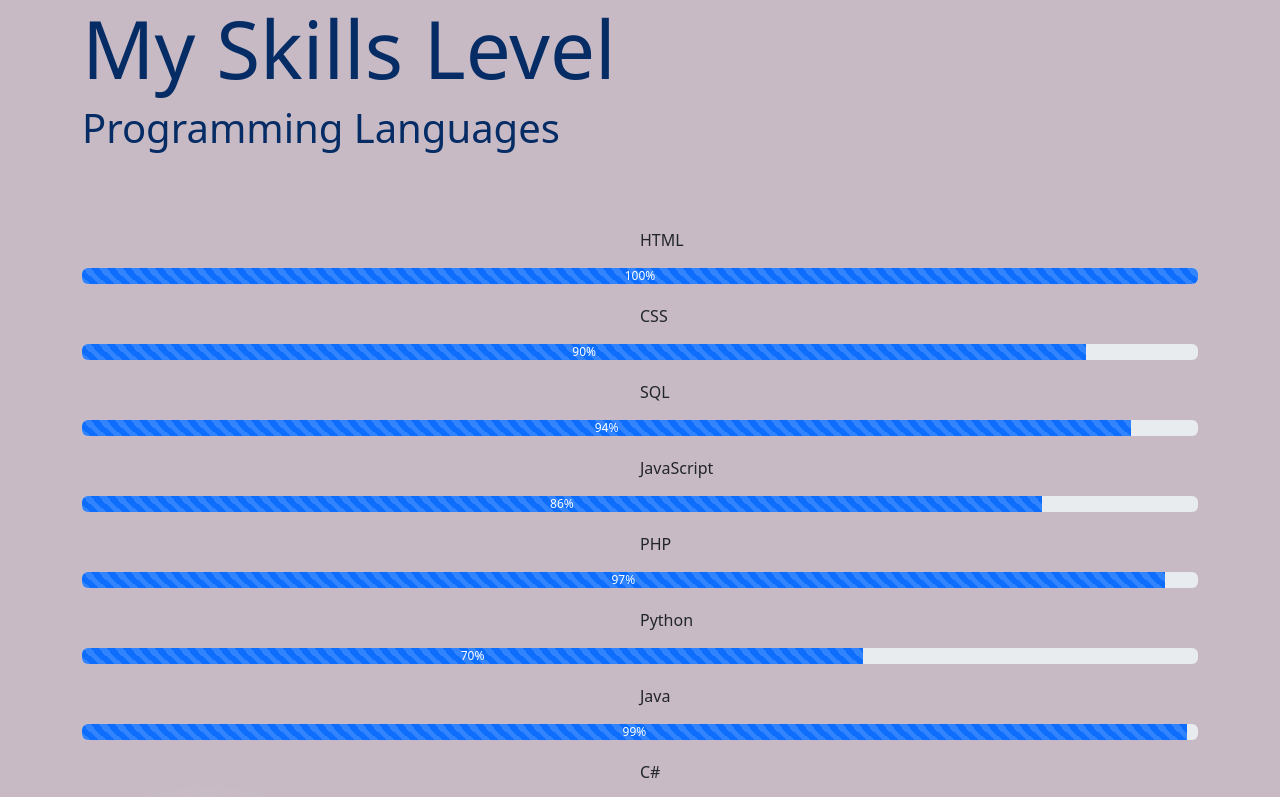
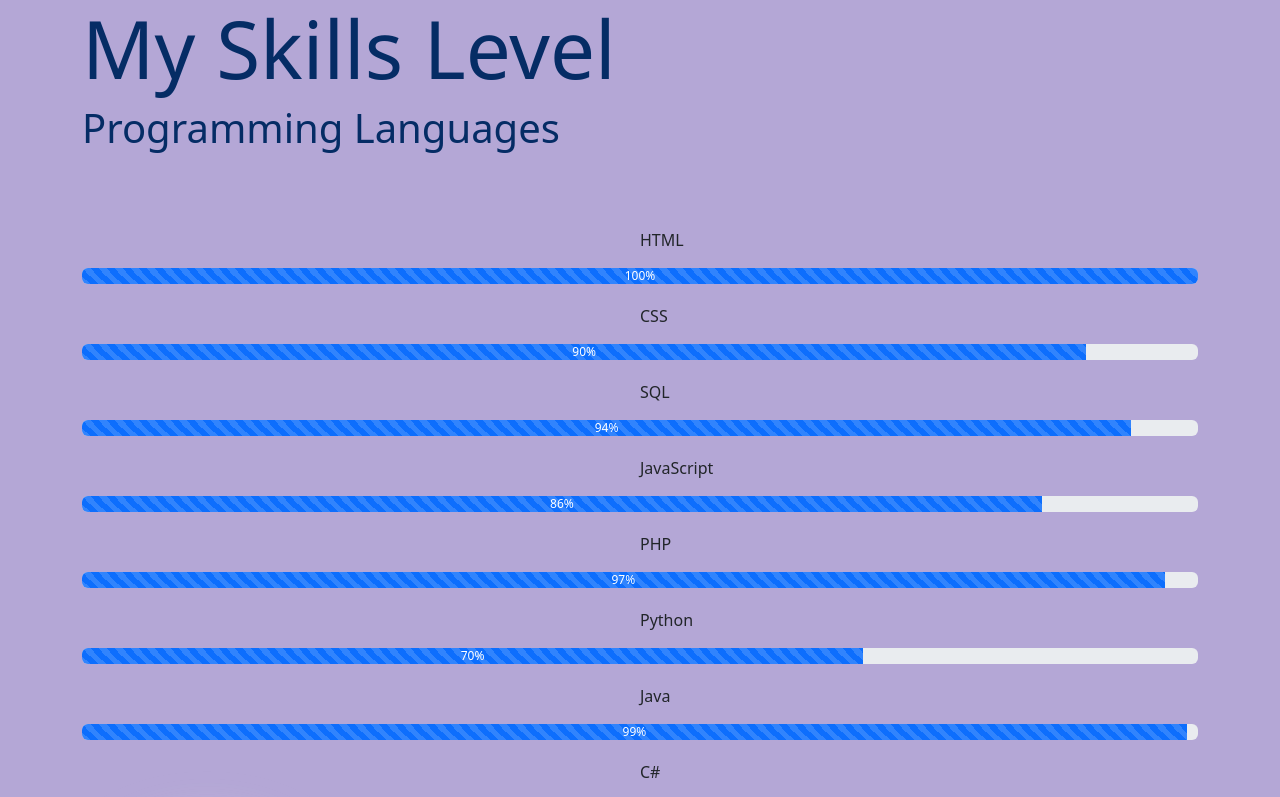
Before and after one commit to 1Nia1/progress1, a plain HTML site: page index.html in a window 1280 px wide. Shown: the top 797 px of the page. Drawn offline with nearby package versions, Linux system fonts and the light colour scheme.

Commit message:
Update index.html

```diff
--- a/index.html
+++ b/index.html
@@ -12,7 +12,7 @@
         body {
             margin: 0;
             height: 100vh;
-            background-color: #c7bac4;
+            background-color: #b4a7d6;
             cursor: none; /* Hilangkan kursor untuk fokus pada cahaya */
         }
         .glow {
```
